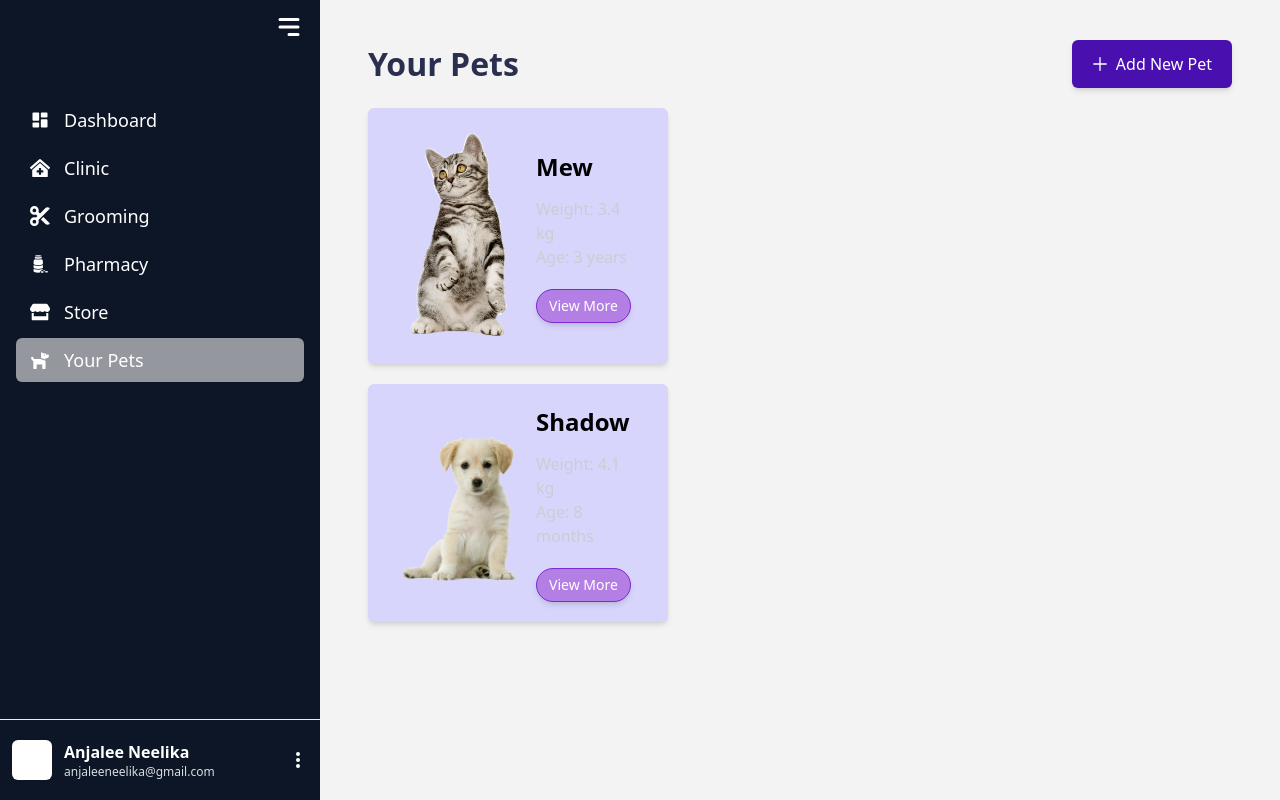
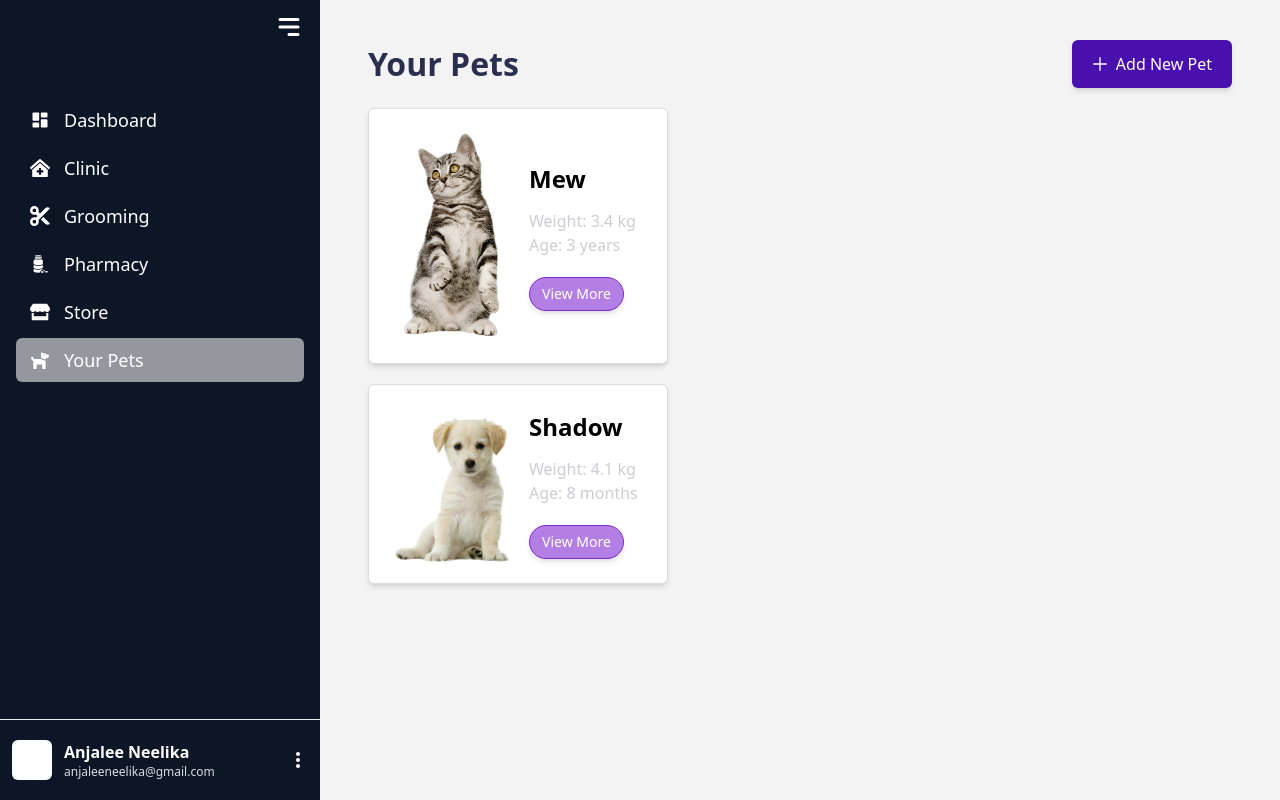
Before and after one commit to AnjaleeNeelika/Pet_Care_App, a React (Vite) app in the folder frontend/: page /pet-owner/pets in a window 1280 px wide. Built offline with nearby package versions, Linux system fonts and the light colour scheme.

Commit message:
Changing file structure

```diff
--- a/frontend/src/pages/Home.jsx
+++ b/frontend/src/pages/PetOwner/Home.jsx
@@ -1,8 +1,8 @@
 import React from 'react'
 import { FaCat, FaDog } from 'react-icons/fa'
 import { IoFemaleOutline, IoMaleOutline } from 'react-icons/io5'
-import Dog1 from '../assets/images/Dog1.png'
-import Cat1 from '../assets/images/Cat1.png'
+import Dog1 from '../../assets/images/Dog1.png'
+import Cat1 from '../../assets/images/Cat1.png'
 import { Link } from 'react-router-dom'
 import { BsClockFill } from 'react-icons/bs'
 import { FaAngleRight } from 'react-icons/fa6'
--- a/frontend/src/pages/OwnerDashboard.jsx
+++ b/frontend/src/pages/PetOwner/OwnerDashboard.jsx
@@ -1,6 +1,6 @@
 import React from 'react'
 import { Outlet } from 'react-router-dom'
-import PetOwnerSidebar from '../components/PetOwner/PetOwnerSidebar'
+import PetOwnerSidebar from '../../components/PetOwner/PetOwnerSidebar'
 
 const OwnerDashboard = () => {
     return (
--- a/frontend/src/pages/ShowPets.jsx
+++ b/frontend/src/pages/PetOwner/ShowPets.jsx
@@ -1,10 +1,7 @@
 import React from 'react'
-import Cat1 from '../assets/images/Cat1.png'
-import Dog1 from '../assets/images/Dog1.png'
-import { CgAdd, CgAddR } from 'react-icons/cg'
-import { BiAddToQueue } from 'react-icons/bi'
+import Cat1 from '../../assets/images/Cat1.png'
+import Dog1 from '../../assets/images/Dog1.png'
 import { GrAdd } from 'react-icons/gr'
-import { IoAdd } from 'react-icons/io5'
 
 const ShowPets = () => {
     return (
@@ -13,7 +10,7 @@ const ShowPets = () => {
                 <div className='flex flex-col gap-5 w-full'>
                     <h1 className='text-[#2a2f4f]'>Your Pets</h1>
                     <div className='flex flex-auto gap-5 flex-wrap'>
-                        <div className='bg-[#D7D5FC] px-7 py-5 rounded-md shadow-md flex gap-3 items-center max-w-[300px] w-full h-64'>
+                        <div className='bg-white border border-gray-300 p-5 rounded-md shadow-md flex gap-3 items-center max-w-[300px] w-full h-64'>
                             <img src={Cat1} alt="" className='max-w-32' />
                             <div className='flex flex-col gap-3'>
                                 <h2>Mew</h2>
@@ -26,7 +23,7 @@ const ShowPets = () => {
                                 </div>
                             </div>
                         </div>
-                        <div className='bg-[#D7D5FC] px-7 py-5 rounded-md shadow-md flex gap-3 items-center max-w-[300px] w-full'>
+                        <div className='bg-white border border-gray-300 p-5 rounded-md shadow-md flex gap-3 items-center max-w-[300px] w-full'>
                             <img src={Dog1} alt="" className='max-w-32' />
                             <div className='flex flex-col gap-3'>
                                 <h2>Shadow</h2>
```
Also changed, not shown: frontend/src/App.jsx (+9 -8 lines), frontend/src/pages/PetOwner/Clinic.jsx (renamed from frontend/src/pages/Clinic.jsx), frontend/src/pages/PetOwner/Grooming.jsx (renamed from frontend/src/pages/Grooming.jsx), frontend/src/pages/PetOwner/PetRegistration.jsx (renamed from frontend/src/pages/PetRegistration.jsx), frontend/src/pages/PetOwner/Pharmacy.jsx (renamed from frontend/src/pages/Pharmacy.jsx), frontend/src/pages/PetOwner/Store.jsx (renamed from frontend/src/pages/Store.jsx).
